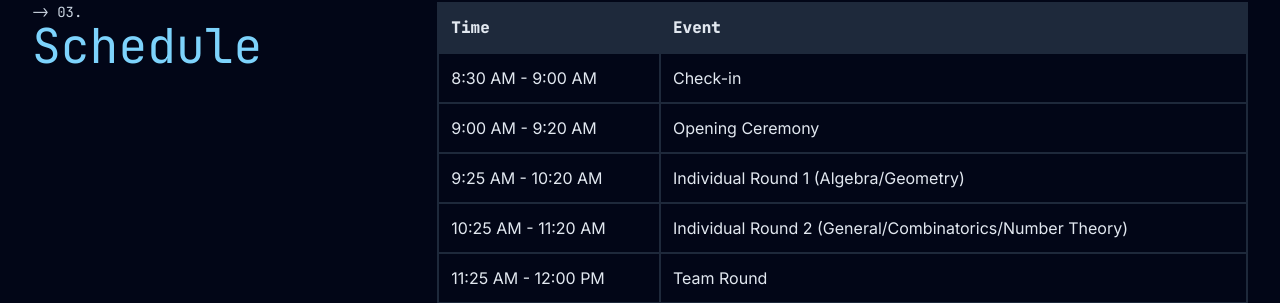
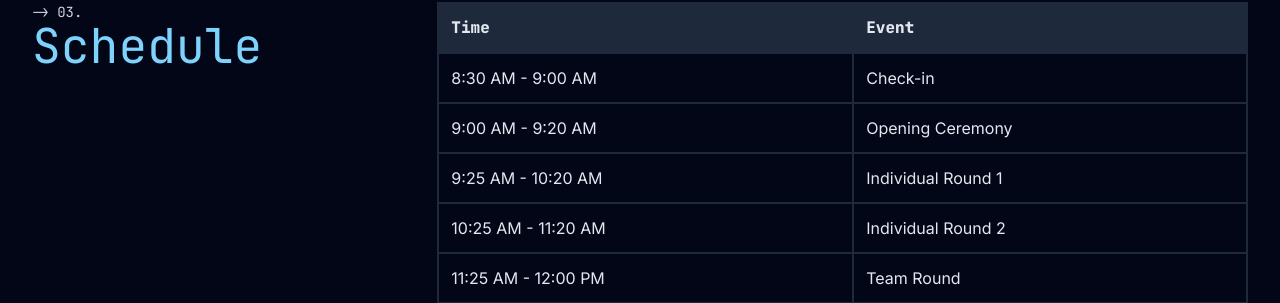
Before and after one commit to DECAGON-Tournament/decagon-site, a Next.js app: page / in a window 1280 px wide. Shown: the part 2102-2405 px from the top of the page. Built offline with nearby package versions, Linux system fonts and the light colour scheme.

Commit message:
fixed schedule

```diff
--- a/src/app/components/schedule.tsx
+++ b/src/app/components/schedule.tsx
@@ -27,11 +27,11 @@ export default function Schedule() {
                     </tr>
                     <tr>
                         <td>9:25 AM - 10:20 AM</td>
-                        <td>Individual Round 1 (Algebra/Geometry)</td>
+                        <td>Individual Round 1</td>
                     </tr>
                     <tr>
                         <td>10:25 AM - 11:20 AM</td>
-                        <td>Individual Round 2 (General/Combinatorics/Number Theory)</td>
+                        <td>Individual Round 2</td>
                     </tr>
                     <tr>
                         <td>11:25 AM - 12:00 PM</td>
```
